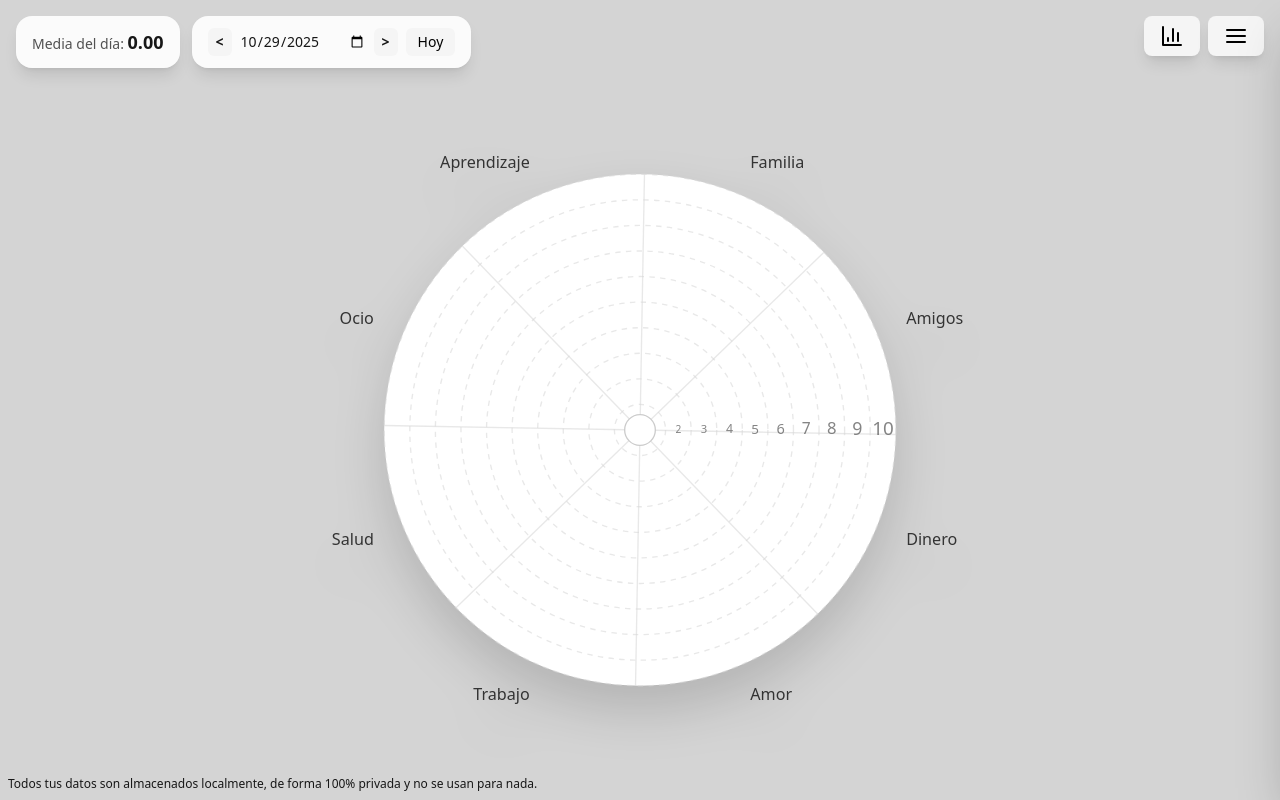
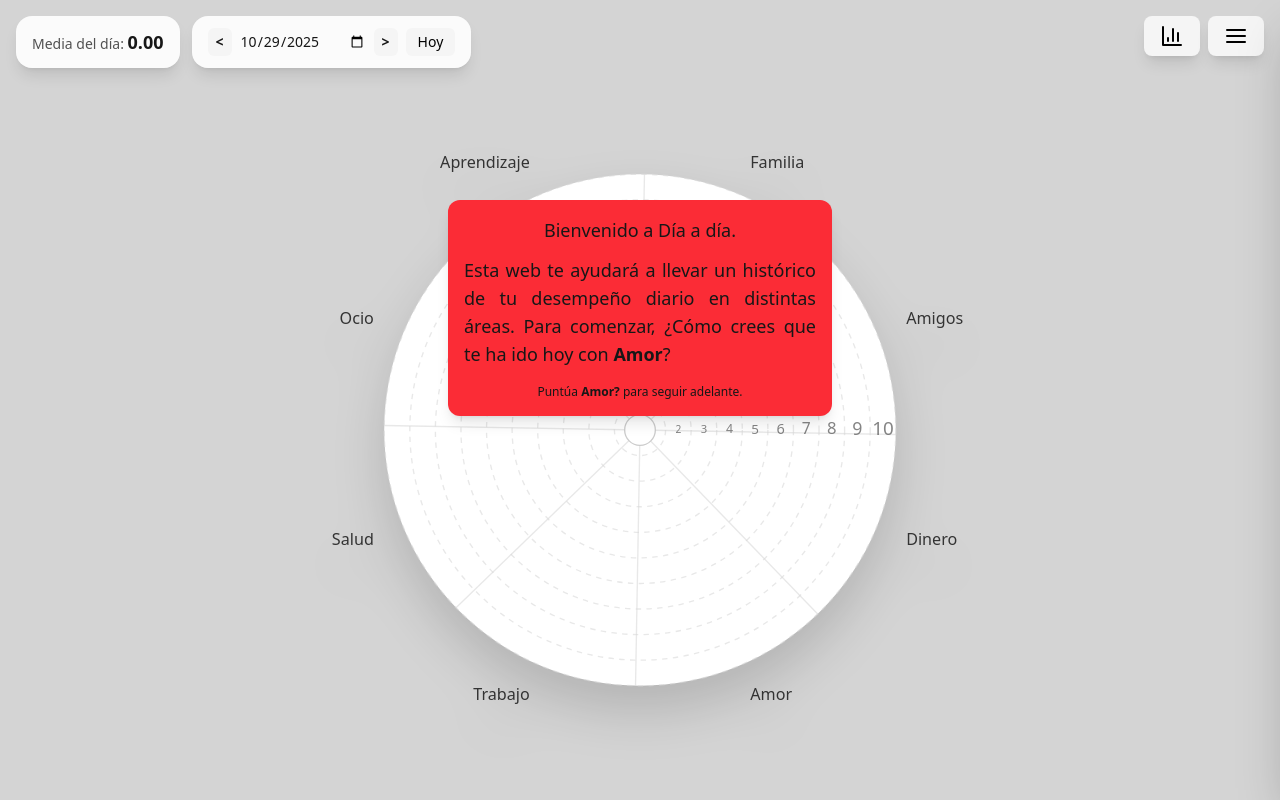
Before and after one commit to yosi90/rueda-mental, a React (Vite) app: page / in a window 1280 px wide. Built offline with nearby package versions, Linux system fonts and the light colour scheme.

Commit message:
Se ha añadido un tutorial

```diff
--- a/src/App.tsx
+++ b/src/App.tsx
@@ -98,7 +98,6 @@ export default function MentalWheelApp() {
     const [commentsByDate, setCommentsByDate] = useState<CommentsByDate>(() => loadComments());
     const commentTextRef = useRef<HTMLTextAreaElement>(null);
 
-
     // --- Nuevo estado y referencias para menú contextual ---
     const [infoMenuContextual, setInfoMenuContextual] = useState<InfoMenuContextual | null>(null);
     const menuRef = useRef<HTMLDivElement>(null);
@@ -106,6 +105,93 @@ export default function MentalWheelApp() {
     const selectorColorRef = useRef<HTMLInputElement>(null);   // Referencia a input color oculto
     const temporizadorLongPress = useRef<number | null>(null); // Temporizador para detección de pulsación prolongada
     const refLongPressActivado = useRef<boolean>(false);       // Marca si se activó menú contextual por long-press
+
+    // Estado para el tutorial interactivo (paso actual; 0 = no activo)
+    const [tutorialStep, setTutorialStep] = useState<number>(() => {
+        try {
+            // Si el tutorial ya se mostró antes (flag en localStorage), empieza inactivo
+            return localStorage.getItem("mental-wheel-tutorial-shown") ? 0 : 1;
+        } catch {
+            return 1;
+        }
+    });
+    // 1) Utilidad robusta
+    function prefersTouchUI(): boolean {
+        // ¿El sistema tiene puntos táctiles reales?
+        const hasTouchPoints = (navigator as any).maxTouchPoints > 0;
+
+        // ¿El puntero principal es "grueso" (táctil) y SIN hover?
+        const coarse = window.matchMedia?.('(pointer: coarse)').matches ?? false;
+        const hoverNone = window.matchMedia?.('(hover: none)').matches ?? false;
+
+        // Heurística: solo consideramos “táctil” si cumple las tres
+        return Boolean(hasTouchPoints && coarse && hoverNone);
+    }
+
+    // 2) Estado inicial basado en heurística conservadora
+    const [isTouchDevice, setIsTouchDevice] = useState<boolean>(() => prefersTouchUI());
+
+    // 3) Ajuste dinámico según la primera interacción real del usuario
+    useEffect(() => {
+        // Recalcular si cambian las capacidades del dispositivo (dock/undock, monitores, etc.)
+        const updateFromMQ = () => setIsTouchDevice(prefersTouchUI());
+
+        const mqCoarse = window.matchMedia?.('(pointer: coarse)');
+        const mqHoverNone = window.matchMedia?.('(hover: none)');
+        mqCoarse?.addEventListener?.('change', updateFromMQ);
+        mqHoverNone?.addEventListener?.('change', updateFromMQ);
+
+        // Si el usuario usa mouse, forzamos modo no táctil; si usa touch, forzamos táctil.
+        const onPointerDown = (e: PointerEvent) => {
+            if (e.pointerType === 'touch') setIsTouchDevice(true);
+            else if (e.pointerType === 'mouse') setIsTouchDevice(false);
+        };
+        window.addEventListener('pointerdown', onPointerDown, { passive: true });
+
+        return () => {
+            mqCoarse?.removeEventListener?.('change', updateFromMQ);
+            mqHoverNone?.removeEventListener?.('change', updateFromMQ);
+            window.removeEventListener('pointerdown', onPointerDown);
+        };
+    }, []);
+
+    // Avanzar tutorial a paso 2 una vez que el usuario haya puntuado el primer sector
+    useEffect(() => {
+        if (tutorialStep === 1) {
+            const firstSectorId = sectors[3]?.id;
+            const todayScores = scoresByDate[dateStr] || {};
+            if (firstSectorId && todayScores[firstSectorId] !== undefined) {
+                setTutorialStep(2);
+            }
+        }
+    }, [scoresByDate, dateStr, tutorialStep]);
+
+    // Avanzar tutorial a paso 3 cuando se abra el menú contextual (clic derecho o long-press)
+    useEffect(() => {
+        if (tutorialStep === 2 && infoMenuContextual) {
+            setTutorialStep(3);
+        }
+    }, [infoMenuContextual, tutorialStep]);
+
+    // Avanzar tutorial a paso 4 cuando se cierre el menú contextual
+    useEffect(() => {
+        if (tutorialStep === 3 && infoMenuContextual === null) {
+            setTutorialStep(4);
+        }
+    }, [infoMenuContextual, tutorialStep]);
+
+    // Cuando se muestra el último paso (paso 4), marcar el tutorial como completado y ocultarlo después de unos segundos
+    useEffect(() => {
+        if (tutorialStep === 4) {
+            // Marcar en localStorage que el tutorial ya se mostró
+            try {
+                localStorage.setItem("mental-wheel-tutorial-shown", "true");
+            } catch { }
+            // Ocultar el mensaje final después de 5 segundos
+            const hideTimer = setTimeout(() => setTutorialStep(0), 10000);
+            return () => clearTimeout(hideTimer);
+        }
+    }, [tutorialStep]);
 
     // UI state
     const [newName, setNewName] = useState<string>("");
@@ -1136,11 +1222,57 @@ export default function MentalWheelApp() {
                 </div>
             </div>
 
-            <div className="fixed bottom-0 p-2 me-20">
-                <p className="text-xs text-center">
-                    Todos tus datos son almacenados localmente, de forma 100% privada y no se usan para nada.
-                </p>
-            </div>
+            {/* Tutorial interactivo paso a paso */}
+            {tutorialStep === 1 && (
+                <div className={`fixed z-50 pointer-events-none p-4 rounded-xl bg-red-500 shadow-lg w-[90%] max-w-sm`} style={{ top: '200px', left: '50%', transform: 'translateX(-50%)' }}>
+                    <p className={`${theme.text} text-sm sm:text-lg text-center`}>
+                        Bienvenido a Día a día.
+                    </p>
+                    <p className={`${theme.text} text-sm sm:text-lg text-justify mt-3`}>
+                        Esta web te ayudará a llevar un histórico de tu desempeño diario en distintas áreas. Para comenzar, ¿Cómo crees que te ha ido hoy con <b>{sectors[3]?.name}</b>?
+                    </p>
+                    <p className={`text-xs text-center mt-4`}>
+                        Puntúa <b>{sectors[3]?.name}?</b> para seguir adelante.
+                    </p>
+                </div>
+            )}
+            {tutorialStep === 2 && (
+                <div className={`fixed z-50 pointer-events-none p-4 rounded-xl bg-red-500 shadow-lg w-[90%] max-w-sm`} style={{ top: '200px', left: '50%', transform: 'translateX(-50%)' }}>
+                    <p className={`${theme.text} text-sm sm:text-lg text-center`}>
+                        ¡Bien hecho!
+                    </p>
+                    <p className={`${theme.text} text-sm sm:text-lg text-justify mt-3`}>
+                        Ahora, si {isTouchDevice ? "mantienes pulsado" : "haces clic derecho"} sobre el sector, podrás abrir su menú.
+                    </p>
+                    <p className={`text-xs text-center mt-4`}>
+                        Abré el menú de <b>{sectors[3]?.name}?</b> para seguir adelante.
+                    </p>
+                </div>
+            )}
+            {tutorialStep === 3 && (
+                <div className={`fixed z-50 pointer-events-none p-4 rounded-xl bg-red-500 shadow-lg w-[90%] max-w-sm left-1/2 `} style={{ top: '200px', left: '50%', transform: 'translateX(-50%)' }}>
+                    <p className={`${theme.text} text-sm sm:text-lg text-justify`}>
+                        Perfecto, Aquí podrás modificar su nombre y la puntuación, añadirle una nota para ese día y hasta eliminarlo.
+                    </p>
+                    <p className={`${theme.text} text-sm sm:text-lg text-justify mt-3`}>
+                        Recuerda que puedes acceder también a la configuración general con el botón de arriba a la derecha y gestionar desde ahí todos los sectores.
+                        Ahora puedes cerrar el menú {isTouchDevice ? "tocando fuera" : "haciendo clic fuera"} de él.
+                    </p>
+                    <p className={`text-xs text-center mt-4`}>
+                        {isTouchDevice ? "Pulsa fuera" : "haz clic fuera"} del menú para cerrarlo.
+                    </p>
+                </div>
+            )}
+            {tutorialStep === 4 && (
+                <div className={`fixed z-50 pointer-events-none p-4 rounded-xl bg-red-500 shadow-lg w-[90%] max-w-sm left-1/2 bottom-24 -translate-x-1/2`}>
+                    <p className={`${theme.text} text-sm sm:text-lg text-center`}>
+                        ¡Enhorabuena!, has finalizado el tutorial.
+                    </p>
+                    <p className={`${theme.text} text-sm sm:text-base text-justify mt-3`}>
+                        Antes de que comienzes a usar la web, nos gustaría recordarte que tus datos se guardan únicamente en tu dispositivo, de manera 100% privada y solo se usan localmente para mostrarte estadísticas sobre tu rendimiento.
+                    </p>
+                </div>
+            )}
 
             {/* Menú contextual emergente */}
             {infoMenuContextual && (
@@ -2026,6 +2158,24 @@ export default function MentalWheelApp() {
                             </button>
                         </div>
                     </div>
+
+                    <hr className={`my-6 ${theme.borderLight} border-t`} />
+
+                    <div className={`mb-6 p-4 rounded-xl ${theme.inputAlt} ${theme.border} border`}>
+                        <div className="flex items-center justify-between">
+                            <div>
+                                <div className={`text-sm font-medium ${theme.text}`}>Tutorial</div>
+                                <div className={`text-xs ${theme.textLight}`}>
+                                    Vuelve a ver la guía interactiva paso a paso de la aplicación.
+                                </div>
+                            </div>
+                            <button
+                                onClick={() => setTutorialStep(1)}
+                                className={`${theme.buttonPrimary} rounded-md px-3 py-2 text-sm font-semibold transition-colors`}>
+                                Reiniciar tutorial
+                            </button>
+                        </div>
+                    </div>
                 </div>
             </div>
         </div>
```
